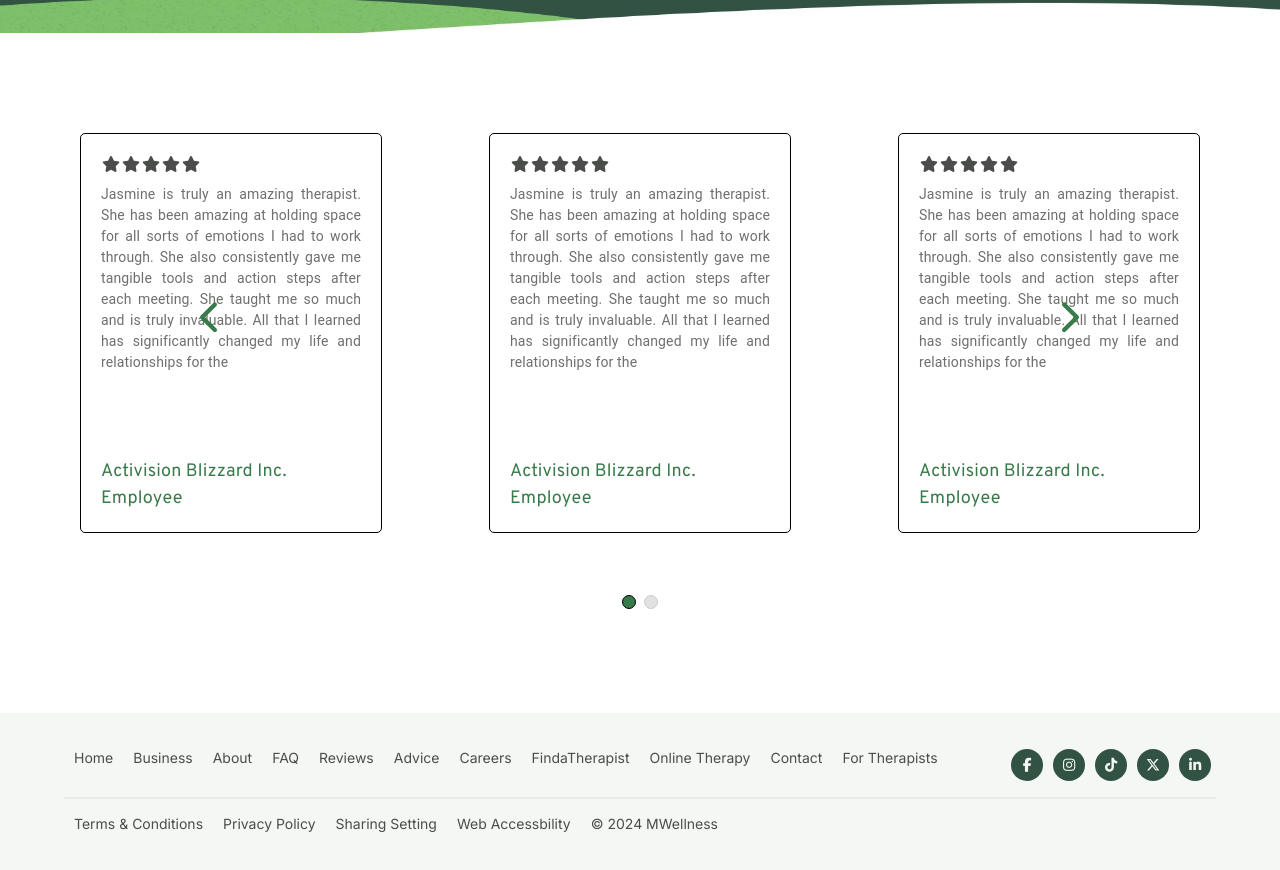
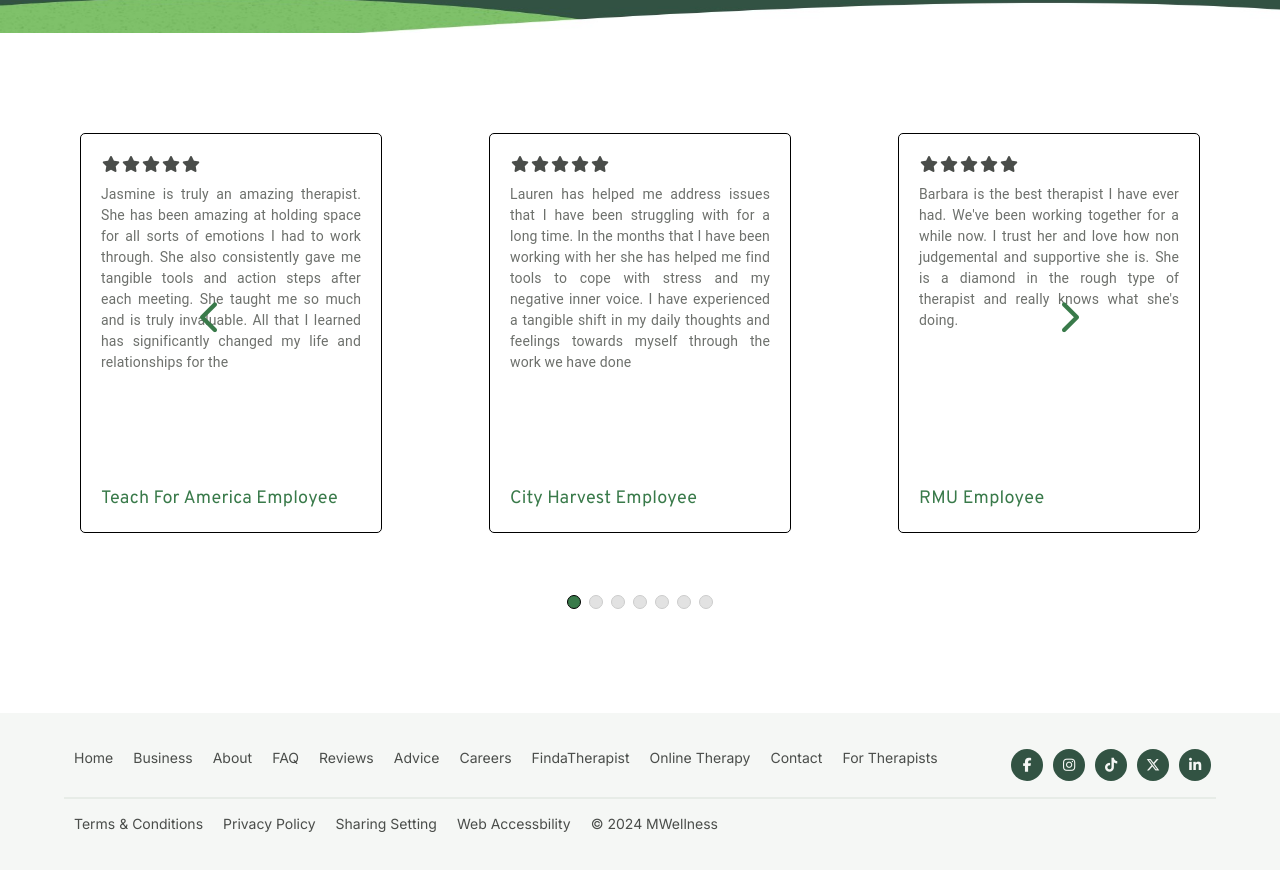
Before and after one commit to KaushalS1911/m_wellness_fe, a React (Create React App) app: page /business in a window 1280 px wide. Shown: the part 2789-3659 px from the top of the page. Built offline with nearby package versions, Linux system fonts and the light colour scheme.

Commit message:
add data in slider2

```diff
--- a/src/components/business/Slider2.js
+++ b/src/components/business/Slider2.js
@@ -19,27 +19,87 @@ function Slider2() {
   const sliderData = [
     {
       dec: "Jasmine is truly an amazing therapist. She has been amazing at holding space for all sorts of emotions I had to work through. She also consistently gave me tangible tools and action steps after each meeting. She taught me so much and is truly invaluable. All that I learned has significantly changed my life and relationships for the",
+      tit: "Teach For America Employee",
+    },
+    {
+      dec: "Lauren has helped me address issues that I have been struggling with for a long time. In the months that I have been working with her she has helped me find tools to cope with stress and my negative inner voice. I have experienced a tangible shift in my daily thoughts and feelings towards myself through the work we have done",
+      tit: "City Harvest Employee",
+    },
+    {
+      dec: "Barbara is the best therapist I have ever had. We've been working together for a while now. I trust her and love how non judgemental and supportive she is. She is a diamond in the rough type of therapist and really knows what she's doing.",
+      tit: "RMU Employee",
+    },
+    {
+      dec: "Working with Candace has been fantastic - she's honest and authentic while still providing an empathetic space to process all of life's many curveballs. She isn't afraid to speak hard truths & was a strong advocate for self-love and self-care. It's clear that she wants her clients to get the most out of therapy. Working with her from",
+      tit: "Noom Employee",
+    },
+    {
+      dec: "Kira is so bright and wonderful. She brings joy (but not superficial joy!) to hard conversations, and I always feel heard around her. She truly takes the time to listen, ask questions, and deduce what is important to her patients.",
+      tit: "Principal Employee",
+    },
+    {
+      dec: "Nikki is amazing. I didn't fully connect with my first therapist, so I switched, and I am so happy that I found someone who is right for me! I can fully be myself with her and that is very important for me. I am so thankful for her and for the BetterHelp platform overall.",
+      tit: "Lowes Employee",
+    },
+    {
+      dec: "Charles is kind, compassionate, and non-judgemental. He is well versed in LGBTQIA+ issues, and is a good listener.",
       tit: "Activision Blizzard Inc. Employee",
     },
     {
-      dec: "Jasmine is truly an amazing therapist. She has been amazing at holding space for all sorts of emotions I had to work through. She also consistently gave me tangible tools and action steps after each meeting. She taught me so much and is truly invaluable. All that I learned has significantly changed my life and relationships for the",
-      tit: "Activision Blizzard Inc. Employee",
+      dec: "Noel has been a breath of fresh air, it's nice to be able to open up to someone and know that it's a safe space. I'm looking forward to continuing my journey with Noel.",
+      tit: "American Express Employee",
     },
     {
-      dec: "Jasmine is truly an amazing therapist. She has been amazing at holding space for all sorts of emotions I had to work through. She also consistently gave me tangible tools and action steps after each meeting. She taught me so much and is truly invaluable. All that I learned has significantly changed my life and relationships for the",
-      tit: "Activision Blizzard Inc. Employee",
+      dec: "She truly lives her profession and is always happy to provide additional information and resources. Working with Shawnean has been a great.",
+      tit: "Citi Group Employee",
     },
     {
-      dec: "Jasmine is truly an amazing therapist. She has been amazing at holding space for all sorts of emotions I had to work through. She also consistently gave me tangible tools and action steps after each meeting. She taught me so much and is truly invaluable. All that I learned has significantly changed my life and relationships for the",
-      tit: "Activision Blizzard Inc. Employee",
+      dec: "Fernanda has been great with my all over the place kinda questions. I've been to normal in person therapy before and feel like I get a bit more from the text format with her.",
+      tit: "Salesforce Employee",
     },
     {
-      dec: "Jasmine is truly an amazing therapist. She has been amazing at holding space for all sorts of emotions I had to work through. She also consistently gave me tangible tools and action steps after each meeting. She taught me so much and is truly invaluable. All that I learned has significantly changed my life and relationships for the",
-      tit: "Activision Blizzard Inc. Employee",
+      dec: "Great therapist. He responded in a very timely matter and shows compassion every time he [talks to me ]",
+      tit: "Dollar General Corporation Employee",
     },
     {
-      dec: "Jasmine is truly an amazing therapist. She has been amazing at holding space for all sorts of emotions I had to work through. She also consistently gave me tangible tools and action steps after each meeting. She taught me so much and is truly invaluable. All that I learned has significantly changed my life and relationships for the",
-      tit: "Activision Blizzard Inc. Employee",
+      dec: "After my sessions with Alicia I feel hopeful and confident in the path I’m following. She gives me plenty of space to explore my feelings and always has sensitive and constructive input.",
+      tit: "Netflix Employee",
+    },
+    {
+      dec: "I started my Betterhelp journey with Michelle a couple of weeks ago and couldnt be happier with the support I have recieved. Michelle is already helping me to feel better and giving me action steps to move forward on my journey. I am feeling optimistic.",
+      tit: "Ross Stores Employee",
+    },
+    {
+      dec: "Susan was extremely attentive to my needs and made sure to bring her full self to my sessions. She was very intentional about listening to my needs and asking the right questions; so much so that she has continually followed up to check in on my current status. Susan is an invaluable counselor and I would recommend her to anyone needing",
+      tit: "SAP Employee",
+    },
+    {
+      dec: "Robin has been extremely helpful in helping me with my anxiety and was able to point out things to me that I didn't even notice when it came to my mental health. I find her very easy to talk to and has given me many helpful techniques and methods of dealing with my anxiety which I am very grateful for.",
+      tit: "Texas Instruments Employee",
+    },
+    {
+      dec: "Jeff gave me confidence from our very first session that he had the right knowledge and tools to help me cope with some debilitating 24/7 anxiety I was experiencing. Before connecting with Jeff, I felt like I didn't have a single second of my day where I wasn't in fight/flight/freeze mode.",
+      tit: "Robert Half International Employee",
+    },
+    {
+      dec: "He really listens to me, gives me great feedback. he makes me feel heard and understood. he is so nice and supportive.",
+      tit: "Kroger Employee",
+    },
+    {
+      dec: "Brian is a thoughtful, insightful, and caring therapist who is always respectful and encouraging. He has made a great difference in my journey this year.",
+      tit: "Akamai Employee",
+    },
+    {
+      dec: "Shannon is absolutely wonderful. I always feel like I'm talking to one of my girl friends. I never feel like she's judging me or thinks I'm doing something wrong. She is always just there to support me in whatever I choose to do while also providing guidance with compassion and intention. She acknowledges that I'm an adult wh",
+      tit: "Zillow Employee",
+    },
+    {
+      dec: "Dr. Bill is an excellent therapist. I made progress with his help from the very first session. I feel he gives me the tools I need to help myself each day and is also there to support me when I get a little stuck.",
+      tit: "Mozilla Employee",
+    },
+    {
+      dec: "Amanda is one of the best therapist I have ever had. She really listens and encourages me to be the best version of myself, through hard work, understanding and recognizing traits that can be detrimental to my growth. I love how easy she is to talk to and I am loving my time with her.",
+      tit: "SVB Employee",
     },
   ];
 
```
